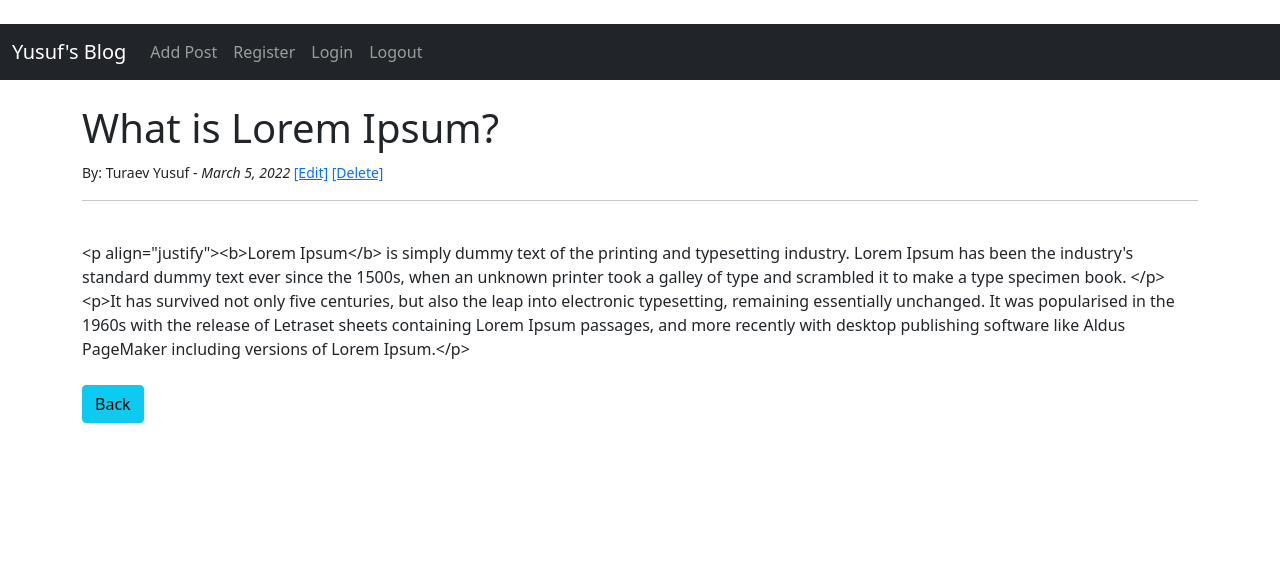
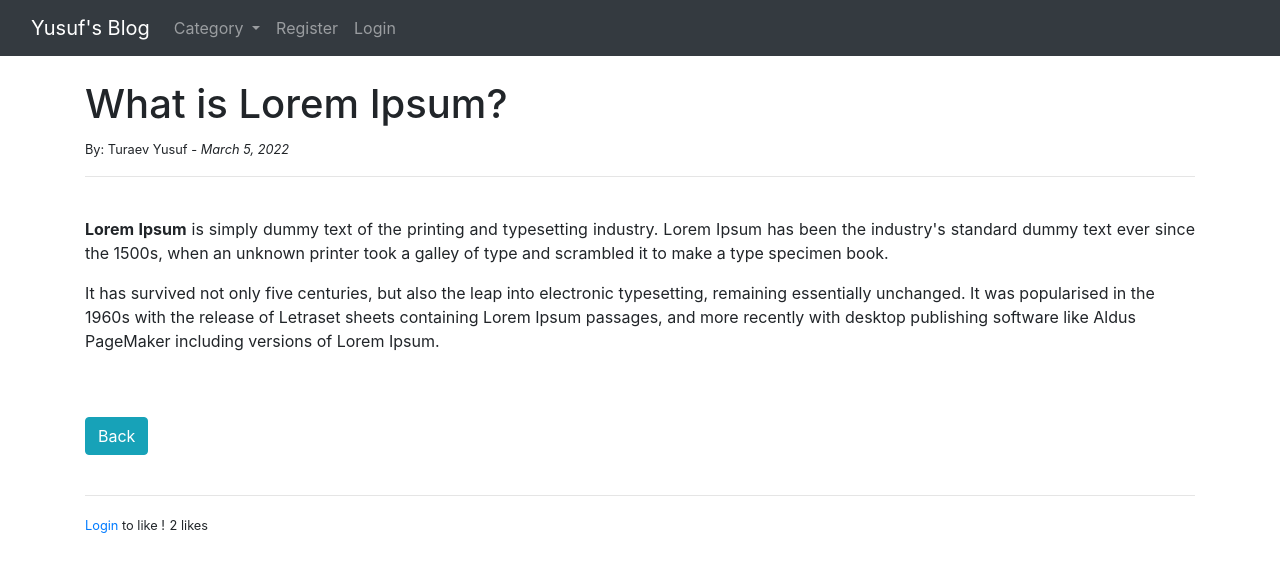
Before and after one commit to yusufturaev707/simpleblog, a Django app: page /article/1 in a window 1280 px wide. Shown: the top 572 px of the page. Run offline with Django 4.2, Linux system fonts and the light colour scheme; data comes from the database, SQL or seed files in the repository; both versions use the stored data as it was after the commit; some libraries are stand-ins or nearby versions.

Commit message:
second commit

```diff
--- a/blog/models.py
+++ b/blog/models.py
@@ -5,13 +5,27 @@ from django.urls import reverse
 User = get_user_model()
 
 
+class Category(models.Model):
+    name = models.CharField(max_length=255)
+    status = models.BooleanField(default=True)
+
+    def __str__(self):
+        return self.name
+
+    def get_absolute_url(self):
+        return reverse('home')
+
 class Post(models.Model):
     title = models.CharField(max_length=255)
     tag = models.CharField(max_length=255, null=True, blank=True)
     author = models.ForeignKey(User, on_delete=models.CASCADE)
     body = models.TextField()
     post_date = models.DateField(auto_now_add=True)
+    category = models.ForeignKey(Category, on_delete=models.CASCADE, null=True, blank=True)
+    likes = models.ManyToManyField(User, related_name='blog_posts')
 
+    def total_likes(self):
+        return self.likes.count()
 
     def __str__(self):
         return f"{self.title} | {self.author}"
--- a/blog/templates/base.html
+++ b/blog/templates/base.html
@@ -3,17 +3,15 @@
 <head>
     <!-- Required meta tags -->
     <meta charset="utf-8">
-    <meta name="viewport" content="width=device-width, initial-scale=1">
+    <meta name="viewport" content="width=device-width, initial-scale=1, shrink-to-fit=no">
 
     <!-- Bootstrap CSS -->
-    <link href="https://cdn.jsdelivr.net/npm/bootstrap@5.0.2/dist/css/bootstrap.min.css" rel="stylesheet"
-          integrity="sha384-EVSTQN3/azprG1Anm3QDgpJLIm9Nao0Yz1ztcQTwFspd3yD65VohhpuuCOmLASjC" crossorigin="anonymous">
-
+    <link rel="stylesheet" href="https://cdn.jsdelivr.net/npm/bootstrap@4.0.0/dist/css/bootstrap.min.css"
+          integrity="sha384-Gn5384xqQ1aoWXA+058RXPxPg6fy4IWvTNh0E263XmFcJlSAwiGgFAW/dAiS6JXm" crossorigin="anonymous">
     <title>{% block title %}Yusuf's blog{% endblock %}</title>
 </head>
 <body>
-<br>
-    {% include 'navbar.html' %}
+{% include 'navbar.html' %}
 <div class="container">
     <br>
     {% block content %}
@@ -21,14 +19,14 @@
     {% endblock %}
 </div>
 
-<script src="https://cdn.jsdelivr.net/npm/bootstrap@5.0.2/dist/js/bootstrap.bundle.min.js"
-        integrity="sha384-MrcW6ZMFYlzcLA8Nl+NtUVF0sA7MsXsP1UyJoMp4YLEuNSfAP+JcXn/tWtIaxVXM"
+<script src="https://code.jquery.com/jquery-3.2.1.slim.min.js"
+        integrity="sha384-KJ3o2DKtIkvYIK3UENzmM7KCkRr/rE9/Qpg6aAZGJwFDMVNA/GpGFF93hXpG5KkN"
         crossorigin="anonymous"></script>
-<script src="https://cdn.jsdelivr.net/npm/@popperjs/core@2.9.2/dist/umd/popper.min.js"
-        integrity="sha384-IQsoLXl5PILFhosVNubq5LC7Qb9DXgDA9i+tQ8Zj3iwWAwPtgFTxbJ8NT4GN1R8p"
+<script src="https://cdn.jsdelivr.net/npm/popper.js@1.12.9/dist/umd/popper.min.js"
+        integrity="sha384-ApNbgh9B+Y1QKtv3Rn7W3mgPxhU9K/ScQsAP7hUibX39j7fakFPskvXusvfa0b4Q"
         crossorigin="anonymous"></script>
-<script src="https://cdn.jsdelivr.net/npm/bootstrap@5.0.2/dist/js/bootstrap.min.js"
-        integrity="sha384-cVKIPhGWiC2Al4u+LWgxfKTRIcfu0JTxR+EQDz/bgldoEyl4H0zUF0QKbrJ0EcQF"
+<script src="https://cdn.jsdelivr.net/npm/bootstrap@4.0.0/dist/js/bootstrap.min.js"
+        integrity="sha384-JZR6Spejh4U02d8jOt6vLEHfe/JQGiRRSQQxSfFWpi1MquVdAyjUar5+76PVCmYl"
         crossorigin="anonymous"></script>
 </body>
 </html>
--- a/blog/templates/blog/article_details.html
+++ b/blog/templates/blog/article_details.html
@@ -1,15 +1,36 @@
 {% extends "base.html" %}
 {% block content %}
-<h1>{{post.title}}</h1>
-<small>By: {{post.author.first_name}} {{post.author.last_name}} - <span><i>{{post.post_date}}</i></span>
-    <a href="{% url 'update_post' post.pk%}">[Edit]</a>
-    <a href="{% url 'delete_post' post.pk%}">[Delete]</a>
+    <h1>{{ post.title }}</h1>
+    <small>By: {{ post.author.first_name }} {{ post.author.last_name }} - <span><i>{{ post.post_date }}</i></span>
+        {% if user.is_authenticated %}
+            {% if user.id == post.author.id %}
+                <a href="{% url 'update_post' post.pk %}">[Edit]</a>
+                <a href="{% url 'delete_post' post.pk %}">[Delete]</a>
+            {% endif %}
+        {% endif %}
     </small><br>
     <hr>
     <br>
-{{ post.body }}
+    {{ post.body|safe }}
 
     <br>
     <br>
     <a href="{% url 'home' %}" class="btn btn-info">Back</a>
-{% endblock %}}
+    <br>
+    <br>
+    <hr>
+    {% if user.is_authenticated %}
+        <form action="{% url 'like_post' post.pk %}" method="post">
+            {% csrf_token %}
+            {% if liked %}
+                <button type="submit" name="post_id" value="{{ post.id }}" class="btn btn-danger btn-sm">Unlike</button>
+            {% else %}
+                <button type="submit" name="post_id" value="{{ post.id }}" class="btn btn-primary btn-sm">Like</button>
+            {% endif %}
+        </form>
+    {% else %}
+        <small><a href="{% url 'login' %}">Login</a>  to like !</small>
+            <small>{{ total_likes }} likes</small>
+    {% endif %}
+
+{% endblock %}
--- a/blog/templates/navbar.html
+++ b/blog/templates/navbar.html
@@ -1,24 +1,45 @@
 <nav class="navbar navbar-expand-lg navbar-dark bg-dark">
     <div class="container-fluid">
         <a class="navbar-brand" href="{% url 'home' %}">Yusuf's Blog</a>
-    <button class="navbar-toggler" type="button" data-bs-toggle="collapse" data-bs-target="#navbarSupportedContent" aria-controls="navbarSupportedContent"
+        <button class="navbar-toggler" type="button" data-bs-toggle="collapse" data-bs-target="#navbarSupportedContent"
+                aria-controls="navbarSupportedContent"
                 aria-expanded="false" aria-label="Toggle navigation">
             <span class="navbar-toggler-icon"></span>
         </button>
         <div class="collapse navbar-collapse" id="navbarSupportedContent">
             <ul class="navbar-nav me-auto mb-2 mb-lg-0">
+                {% if cat_menu %}
+                    <li class="nav-item dropdown">
+                        <a class="nav-link dropdown-toggle" href="#" id="navbarDropdown" role="button"
+                           data-toggle="dropdown" aria-haspopup="true" aria-expanded="false">
+                            Category
+                        </a>
+                        <div class="dropdown-menu" aria-labelledby="navbarDropdown">
+                            {% for item in cat_menu %}
+                                <a class="dropdown-item"
+                                   href="{% url 'category' item|slugify %}">{{ item }}</a>
+                            {% endfor %}
+                        </div>
+                    </li>
+                {% endif %}
+                {% if user.is_authenticated %}
                     <li class="nav-item">
                         <a class="nav-link" href="{% url 'add_post' %}">Add Post</a>
                     </li>
+                    <li class="nav-item">
+                        <a class="nav-link" href="{% url 'add_category' %}">Add Category</a>
+                    </li>
+                    <li class="nav-item">
+                        <a class="nav-link" href="{% url 'logout' %}">Logout</a>
+                    </li>
+                {% else %}
                     <li class="nav-item">
                         <a class="nav-link" href="{% url 'register' %}">Register</a>
                     </li>
                     <li class="nav-item">
                         <a class="nav-link" href="{% url 'login' %}">Login</a>
                     </li>
-         <li class="nav-item">
-          <a class="nav-link" href="{% url 'logout' %}">Logout</a>
-        </li>
+                {% endif %}
             </ul>
         </div>
     </div>
--- a/blog/urls.py
+++ b/blog/urls.py
@@ -1,5 +1,6 @@
 from django.urls import path
-from blog.views import HomeView, ArticleDetailView, AddPostView, UpdaePostView, DeletePostView
+from blog.views import HomeView, ArticleDetailView, AddPostView, UpdaePostView, DeletePostView, \
+    AddCategoryView, CategoryView, LikeView
 
 urlpatterns = [
     path('', HomeView.as_view(), name="home"),
@@ -7,4 +8,7 @@ urlpatterns = [
     path('add_post', AddPostView.as_view(), name="add_post"),
     path('article/edit/<int:pk>', UpdaePostView.as_view(), name="update_post"),
     path('article/<int:pk>/remove', DeletePostView.as_view(), name="delete_post"),
+    path('add_category', AddCategoryView.as_view(), name="add_category"),
+    path('category/<str:cats>/', CategoryView, name="category"),
+    path('like/<int:pk>/', LikeView, name="like_post"),
 ]
--- a/blog/views.py
+++ b/blog/views.py
@@ -1,8 +1,20 @@
-from django.shortcuts import render
+from django.shortcuts import render, get_object_or_404
 from django.views.generic import ListView, DetailView, CreateView, UpdateView, DeleteView
-from .models import Post
+from .models import Post, Category
 from .forms import PostForm, EditForm
-from django.urls import reverse_lazy
+from django.urls import reverse_lazy, reverse
+from django.http import HttpResponseRedirect
+
+def LikeView(request, pk):
+    post = get_object_or_404(Post, id=request.POST.get("post_id"))
+    liked = False
+    if post.likes.filter(id=request.user.id).exists():
+        post.likes.remove(request.user)
+        liked = False
+    else:
+        post.likes.add(request.user)
+        liked = True
+    return HttpResponseRedirect(reverse('article-detail', kwargs={"pk": pk}))
 
 
 class HomeView(ListView):
@@ -11,11 +23,38 @@ class HomeView(ListView):
     context_object_name = 'posts'
     ordering = ['-post_date']
 
+    def get_context_data(self, *args, **kwargs):
+        cat_menu = Category.objects.all()
+        context = super(HomeView, self).get_context_data(*args, **kwargs)
+        context["cat_menu"] = cat_menu
+        return context
+
+
+def CategoryView(requests, cats):
+    category_posts = Post.objects.filter(category__name=cats.replace('-', ' '))
+    data = {
+        "category_posts": category_posts,
+        "cats": cats.title().replace('-', ' ')
+    }
+    return render(requests, "blog/category.html", context=data)
 
 class ArticleDetailView(DetailView):
     model = Post
     template_name = "blog/article_details.html"
     context_object_name = "post"
+
+    def get_context_data(self, *args, **kwargs):
+        cat_menu = Category.objects.all()
+        context = super(ArticleDetailView, self).get_context_data(**kwargs)
+        stuff = get_object_or_404(Post, id=self.kwargs['pk'])
+        total_likes = stuff.total_likes()
+        liked = False
+        if stuff.likes.filter(id=self.request.user.id).exists():
+            liked = True
+        context["cat_menu"] = cat_menu
+        context["total_likes"] = total_likes
+        context["liked"] = liked
+        return context
 
 
 class AddPostView(CreateView):
@@ -23,6 +62,13 @@ class AddPostView(CreateView):
     form_class = PostForm
     template_name = "blog/add_post.html"
     # fields = "__all__"
+
+
+class AddCategoryView(CreateView):
+    model = Category
+    # form_class = PostForm
+    template_name = "blog/add_category.html"
+    fields = "__all__"
 
 
 class UpdaePostView(UpdateView):
```
Also changed, not shown: blog/admin.py (+6 -2 lines), blog/forms.py (+14 -3 lines), blog/templates/blog/add_category.html (added, +16 -0 lines), blog/templates/blog/add_post.html (+10 -2 lines), blog/templates/blog/category.html (added, +28 -0 lines), blog/templates/blog/delete_post.html (+8 -2 lines), blog/templates/blog/home.html (+14 -5 lines), blog/templates/blog/update_post.html (+6 -2 lines), blog/migrations/0004_category_post_category.py (added), blog/migrations/0005_post_likes.py (added), db.sqlite3, 2 other files. Lines whose indentation alone changed are shown as unchanged.
